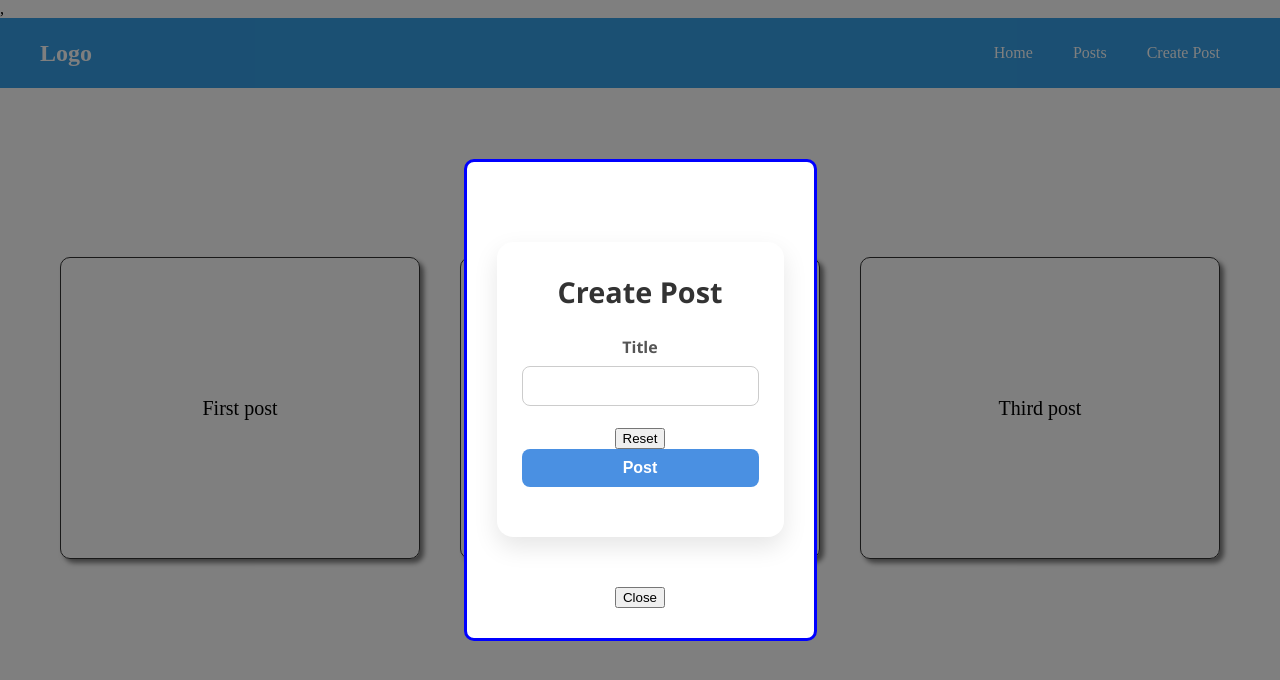
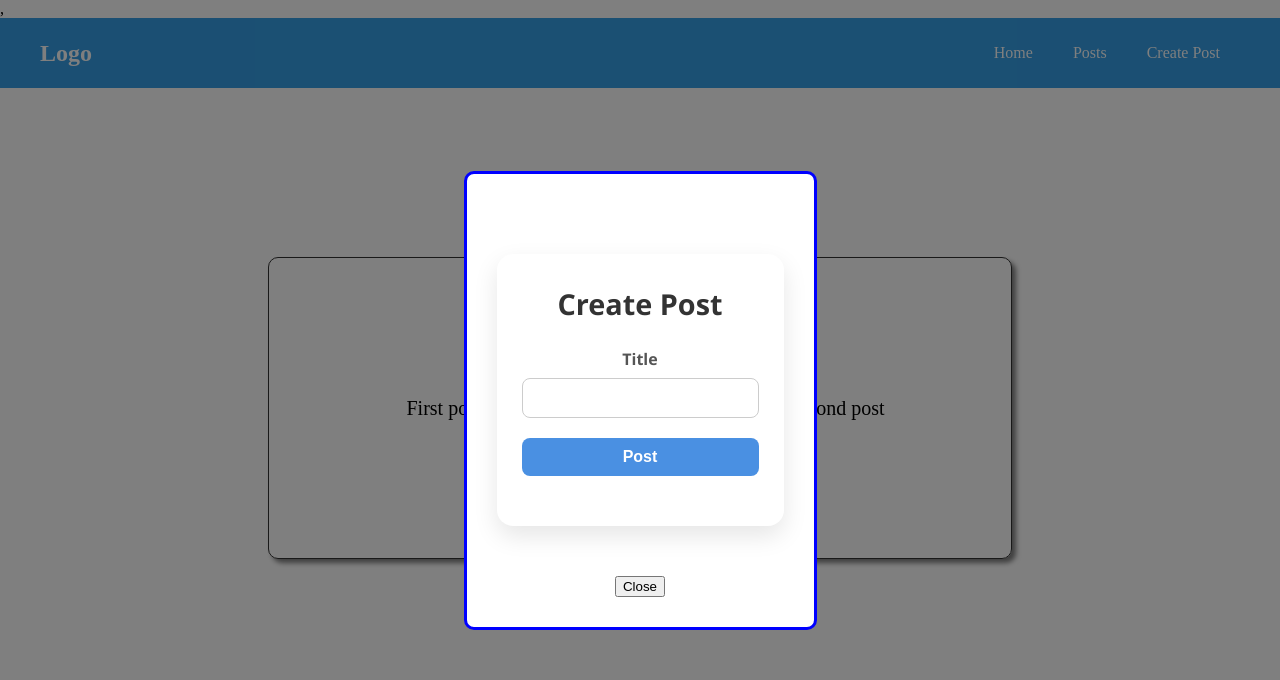
Before and after one commit to aungkyawth3t/spa-react, a React (Create React App) app: page / in a window 1280 px wide. Both pictures are taken after a click on the item "Create Post". Shown: the top 680 px of the page. Built offline with nearby package versions, Linux system fonts and the light colour scheme.

Commit message:
onsubmit event

```diff
--- a/src/App.js
+++ b/src/App.js
@@ -16,12 +16,13 @@ function App() {
     {
       id: 2,
       title: 'Second post',
-    },
-    {
-      id: 3,
-      title: 'Third post',
     }
   ]);
+
+  let addPost = (post) => {
+    setPosts((prevState => [...prevState, post]))
+    setShowModal(false);
+  }
   return (
     <>
       <Navbar setShowModal={setShowModal} />
@@ -32,7 +33,7 @@ function App() {
       </Modal> */}
 
       {showModal && <Modal setShowModal={setShowModal}>
-        <PostForm />
+        <PostForm addPost={addPost} />
       </Modal >}
     </>
   );
--- a/src/components/PostForm/index.js
+++ b/src/components/PostForm/index.js
@@ -1,21 +1,29 @@
 import React, { useState } from 'react'
 import './index.css';
 
-export default function PostForm() {
+export default function PostForm({ addPost }) {
 
   let [title, setTitle] = useState("");
   let resetForm = () => {
     setTitle('');
   }
+
+  let uploadPost = (e) => {
+    e.preventDefault();
+    let post = {
+      id: Math.floor(Math.random() * 10000),
+      title: title
+    }
+    addPost(post);
+    resetForm();
+  }
   return (
-    <form className='post-form'>
+    <form className='post-form' onSubmit={uploadPost}>
       <h1>Create Post</h1>
       <div className="form-control">
         <label htmlFor="">Title</label>
         <input type="text" onChange={(e) => setTitle(e.target.value)} value={title} />
       </div>
-      <p> {title} </p>
-      <button type='button' onClick={resetForm}> Reset </button>
       <div className="form-control">
         <button>Post</button>
       </div>
--- a/src/components/SinglePost/index.css
+++ b/src/components/SinglePost/index.css
@@ -1,5 +1,5 @@
 .postList .single-post {
-  flex: 1;
+  flex-basis: 350px;
   margin: 20px;
   width: 500px;
   height: 300px;
--- a/src/index.css
+++ b/src/index.css
@@ -9,6 +9,7 @@ h1 {
 
 .container {
   display: flex;
+  flex-wrap: wrap;
   justify-content: space-between;
   align-items: center;
   max-width: 1200px;
```
